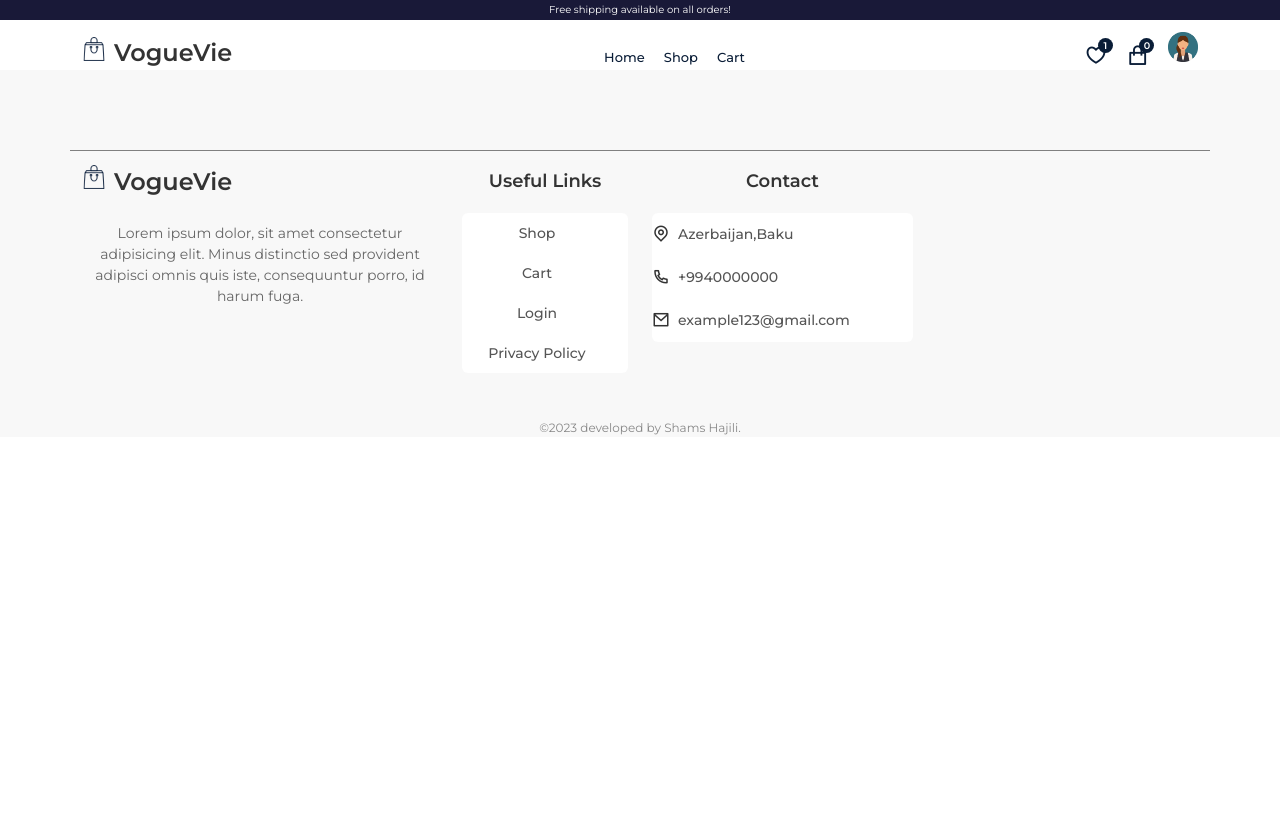
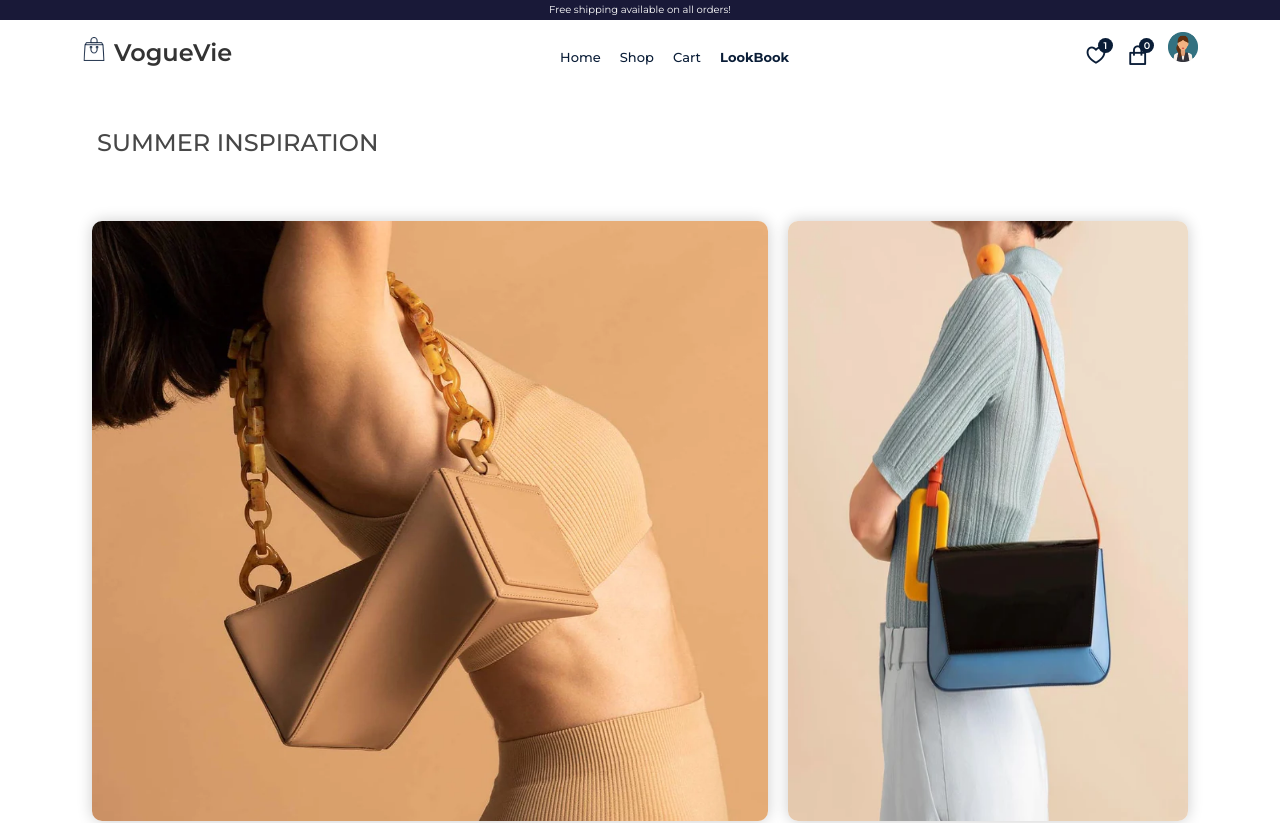
Before and after one commit to shemshajili/Ecommerce, a React (Create React App) app: page /lookbook in a window 1280 px wide. Shown: the top 823 px of the page. Before the commit the page ends 800 px from the top, so only its background shows below. Built offline with nearby package versions, Linux system fonts and the light colour scheme.

Commit message:
LookBook page added

```diff
--- a/src/components/Header/Header.jsx
+++ b/src/components/Header/Header.jsx
@@ -19,6 +19,10 @@ const navLinks = [
   {
     path: 'cart',
     display: 'Cart',
+  },
+  {
+    path: 'lookbook',
+    display: 'LookBook',
   },
 ];
 
--- /dev/null
+++ b/src/pages/LookBook.jsx
@@ -0,0 +1,44 @@
+import React from 'react';
+import '../styles/lookbook.css'
+import { Container, Row } from 'reactstrap'
+import look1 from '../assets/images/LookBook1.webp'
+import look2 from '../assets/images/LookBook3.webp'
+import look3 from '../assets/images/LookBook8.webp'
+import look4 from '../assets/images/LookBook7.webp'
+import look5 from '../assets/images/LookBook4.jpg'
+import look6 from '../assets/images/LookBook6.webp'
+import look7 from '../assets/images/LookBook9.webp'
+import look8 from '../assets/images/LookBook2.webp'
+
+
+const LookBook = () => {
+    return (
+        <div className="look__book">
+            <Container>
+                <Row>
+                    <div className="lookbokk__text">Summer inspiration</div>
+                    <section className='lookbook1__img'>
+                        <img className='look1' src={look1} alt="" />
+                        <img className='look2' src={look2} alt="" />
+                    </section>
+                </Row>
+                <Row>
+                    <section className='lookbook2__img'>
+                        <img className='look3' src={look3} alt="" />
+                        <img className='look4' src={look4} alt="" />
+                    </section>
+                    <section className='lookbook3__img'>
+                        <img className='look5' src={look5} alt="" />
+                    </section>
+                    <section className='lookbook4__img'>
+                        <img className='look6' src={look6} alt="" />
+                        <img className='look7'src={look7} alt="" />
+                        <img className='look8'src={look8} alt="" />
+                    </section>
+                </Row>
+            </Container>
+        </div>
+    );
+}
+
+export default LookBook;
--- a/src/routers/Routers.js
+++ b/src/routers/Routers.js
@@ -7,6 +7,7 @@ import CheckOut from '../pages/CheckOut'
 import Login from '../pages/Login'
 import ProductDetails from '../pages/ProductDetails'
 import SignUp from '../pages/SignUp'
+import LookBook from '../pages/LookBook'
 
 
 const Routers = () => {
@@ -19,6 +20,7 @@ const Routers = () => {
         <Route path='login' element={<Login/>}/>
         <Route path='signup' element={<SignUp/>}/>
         <Route path='shop/:id' element={<ProductDetails/>}/>
+        <Route path='lookbook' element={<LookBook/>}/>
     </Routes>
 };
 
--- /dev/null
+++ b/src/styles/lookbook.css
@@ -0,0 +1,72 @@
+.lookbook1__img, .lookbook2__img, .lookbook3__img, .lookbook4__img {
+    display: flex;
+}
+
+.look1 {
+    width: 900px;
+    height: 600px;
+}
+
+.look2 {
+    width: 400px;
+    height: 600px;
+    margin-left: 10px;
+}
+
+.look3 {
+    width: 400px;
+    height: 600px;
+    margin-left: 10px;
+    margin-top: -100px !important;
+}
+
+.look4 {
+    width: 900px;
+    height: 600px;
+    margin-top: -100px !important;
+}
+
+.look5{
+    margin-top: -100px !important;
+}
+
+.look6 {
+    width: 350px;
+    height: 500px;
+    margin-left: 10px;
+    margin-top: -100px !important;
+}
+
+.look7 {
+    width: 350px;
+    height: 500px;
+    margin-top: -100px !important;
+}
+
+.look8 {
+    width: 350px;
+    height: 500px;
+    margin-top: -100px !important;
+}
+
+.lookbook1__img img, .lookbook2__img img, .lookbook3__img img, .lookbook4__img img {
+    box-shadow: 0px 0px 15px rgba(0, 0, 0, 0.2);
+    margin: 0 10px;
+    border-radius: 10px;
+}
+
+.lookbook1__img img:hover, .lookbook2__img img:hover, .lookbook3__img img:hover, .lookbook4__img img:hover {
+    transform: scale(1.02);
+    transition: transform 0.3s ease-in-out;
+    box-shadow: 0px 0px 10px rgba(0, 0, 0, 0.2);
+    border-radius: 10px;
+}
+
+.lookbokk__text {
+    font-size: 24px;
+    font-weight: 500;
+    margin-top: 55px;
+    color: #474747;
+    text-transform: uppercase;
+    margin-left: 15px;
+}
```
Also changed, not shown: src/assets/images/youtubeimg1.webp (added).
